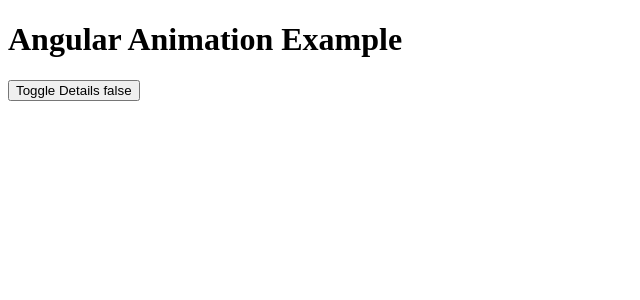
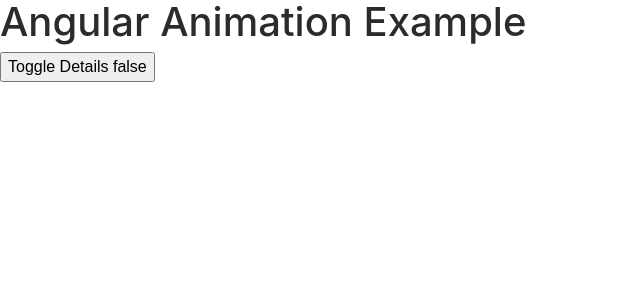
Before and after one commit to SpaceFozzy/angular-animated-slidedown, an Angular app: page / in a window 1280 px wide. Shown: the top 300 px of the page, without its empty margins (0-640 px from the left). Built offline with nearby package versions, Linux system fonts and the light colour scheme.

Commit message:
Add styles and ng-content

```diff
--- a/src/app/app.component.html
+++ b/src/app/app.component.html
@@ -1,4 +1,10 @@
 <h1>
   Angular Animation Example
 </h1>
-<app-card></app-card>
+<app-card>
+
+  <p class="col-card__contentselector--body">
+    Yardarm long clothes Pirate Round nipper hulk six pounders Cat o'nine tails transom grog fluke. Knave maroon Spanish Main barkadeer pink nipper black spot scallywag belaying pin chase. Pink chantey lanyard gangplank loaded to the gunwalls bucko gun crimp hempen halter Nelsons folly.
+  </p>
+
+</app-card>
--- a/src/app/card/card.component.css
+++ b/src/app/card/card.component.css
@@ -0,0 +1 @@
+.col-card__content-div { overflow: hidden; }
--- a/src/index.html
+++ b/src/index.html
@@ -7,6 +7,7 @@
 
   <meta name="viewport" content="width=device-width, initial-scale=1">
   <link rel="icon" type="image/x-icon" href="favicon.ico">
+  <link rel="stylesheet" href="https://maxcdn.bootstrapcdn.com/bootstrap/4.0.0-alpha.6/css/bootstrap.min.css" integrity="sha384-rwoIResjU2yc3z8GV/NPeZWAv56rSmLldC3R/AZzGRnGxQQKnKkoFVhFQhNUwEyJ" crossorigin="anonymous">
 </head>
 <body>
   <app-root>Loading...</app-root>
```
